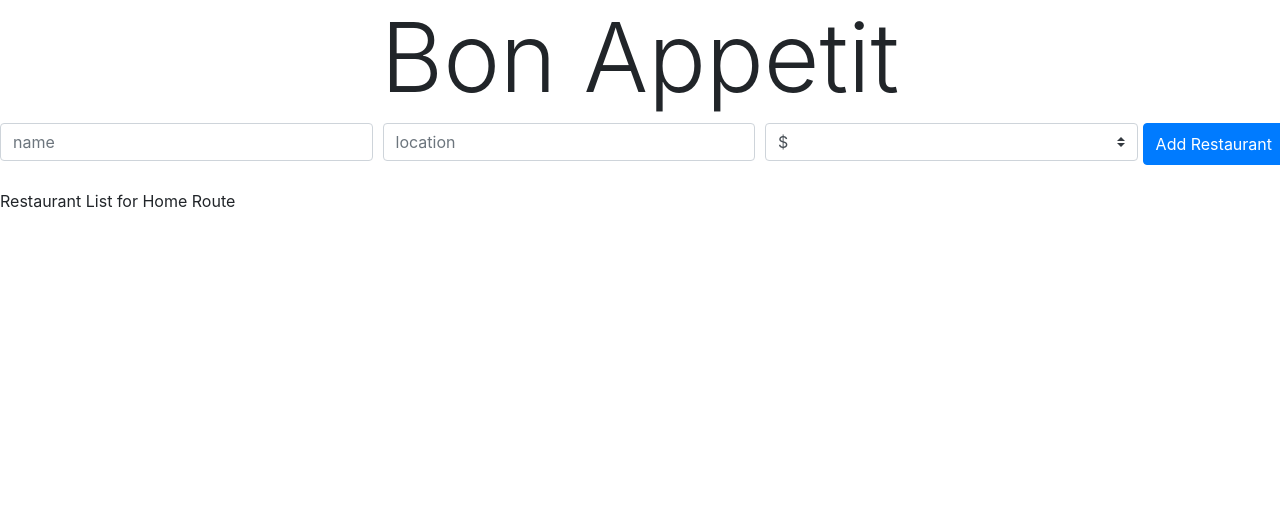
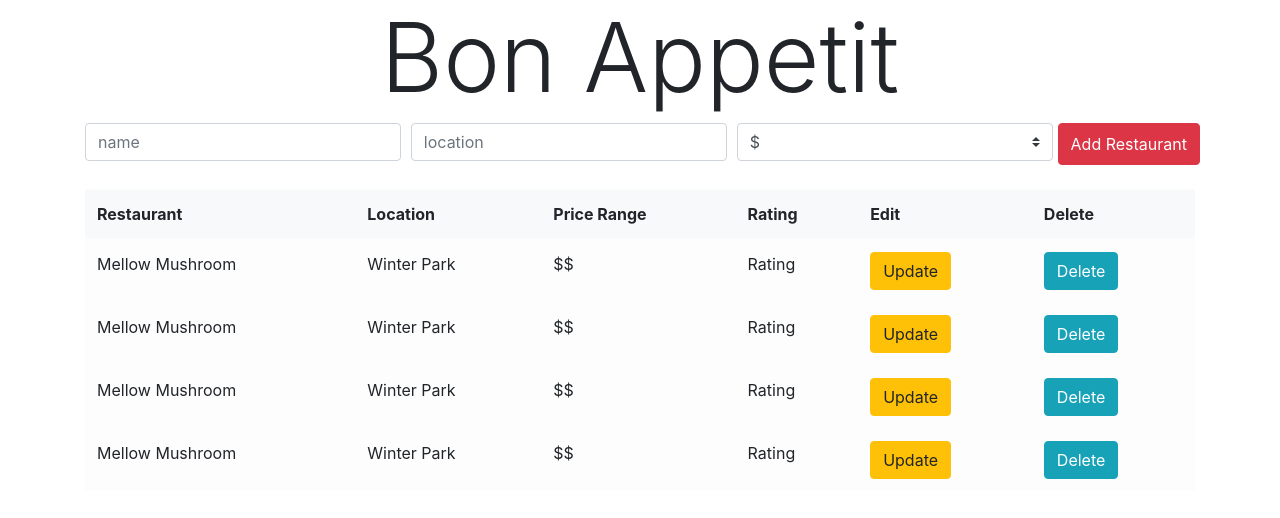
Before and after one commit to aniledev/bon-appetit, a React (Create React App) app: page /home in a window 1280 px wide. Shown: the top 518 px of the page. Built offline with nearby package versions, Linux system fonts and the light colour scheme; the HTML template or start-up script is replaced by a standard one.

Commit message:
CHORE: add dummy data to RestaurantList component

```diff
--- a/src/App.js
+++ b/src/App.js
@@ -9,7 +9,7 @@ import "../node_modules/bootstrap/dist/css/bootstrap.css";
 
 function App() {
   return (
-    <div className="App">
+    <div className="App container">
       <Switch>
         <Route exact path={"/"} component={LandingRoute} />
         <Route exact path={"/home"} component={HomeRoute} />
--- a/src/components/AddRestaurantForm.js
+++ b/src/components/AddRestaurantForm.js
@@ -41,7 +41,7 @@ export default class AddRestaurantForm extends Component {
                 <option value="5">$$$$$</option>
               </select>
             </div>
-            <button className="btn btn-primary add-restaurant-button">
+            <button className="btn btn-danger add-restaurant-button">
               Add Restaurant
             </button>
           </div>
--- a/src/components/RestaurantList.js
+++ b/src/components/RestaurantList.js
@@ -2,6 +2,79 @@ import React, { Component } from "react";
 
 export default class RestaurantList extends Component {
   render() {
-    return <div>Restaurant List for Home Route</div>;
+    return (
+      <div className="RestaurantList list-group">
+        <table className="table table-hover table-light">
+          <thead>
+            <tr className="bg-light">
+              <th scope="col">Restaurant</th>
+              <th scope="col">Location</th>
+              <th scope="col">Price Range</th>
+              <th scope="col">Rating</th>
+              <th scope="col">Edit</th>
+              <th scope="col">Delete</th>
+            </tr>
+          </thead>
+          <tbody>
+            <tr>
+              <td>Mellow Mushroom</td>
+              <td>Winter Park</td>
+              <td>$$</td>
+              <td>Rating</td>
+              <td>
+                <button className="btn btn-warning update-button">
+                  Update
+                </button>
+              </td>
+              <td>
+                <button className="btn btn-info delete-button">Delete</button>
+              </td>
+            </tr>
+            <tr>
+              <td>Mellow Mushroom</td>
+              <td>Winter Park</td>
+              <td>$$</td>
+              <td>Rating</td>
+              <td>
+                <button className="btn btn-warning update-button">
+                  Update
+                </button>
+              </td>
+              <td>
+                <button className="btn btn-info delete-button">Delete</button>
+              </td>
+            </tr>
+            <tr>
+              <td>Mellow Mushroom</td>
+              <td>Winter Park</td>
+              <td>$$</td>
+              <td>Rating</td>
+              <td>
+                <button className="btn btn-warning update-button">
+                  Update
+                </button>
+              </td>
+              <td>
+                <button className="btn btn-info delete-button">Delete</button>
+              </td>
+            </tr>
+            <tr>
+              <td>Mellow Mushroom</td>
+              <td>Winter Park</td>
+              <td>$$</td>
+              <td>Rating</td>
+              <td>
+                <button className="btn btn-warning update-button">
+                  Update
+                </button>
+              </td>
+              <td>
+                <button className="btn btn-info delete-button">Delete</button>
+              </td>
+            </tr>
+          </tbody>
+        </table>
+      </div>
+    );
   }
 }
```
